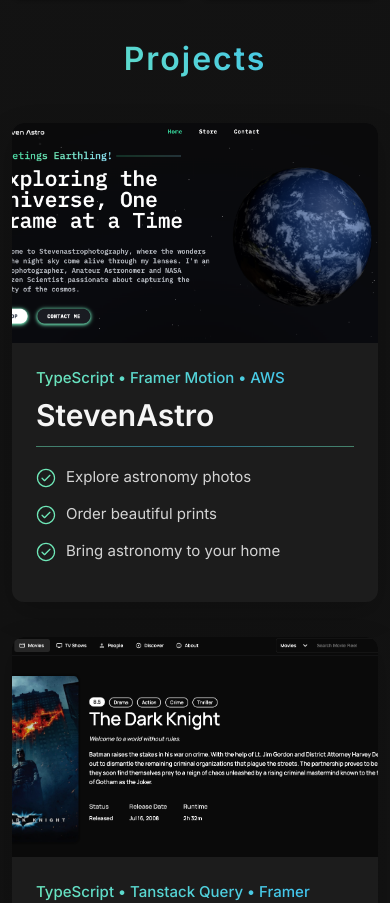
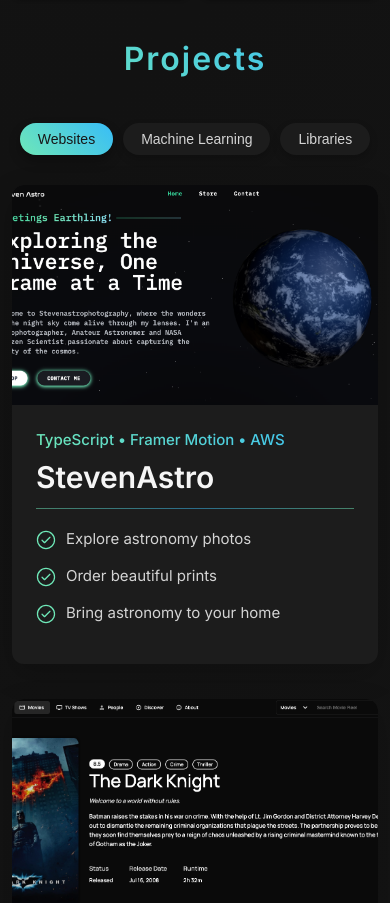
Before and after one commit to ghosnkarl/portfolio, a React (Vite) app: page / in a window 390 px wide. Shown: the part 4360-5263 px from the top of the page. Built offline with nearby package versions, Linux system fonts and the light colour scheme.

Commit message:
Enhance Projects section with tabbed navigation and project filtering by type

```diff
--- a/src/lib/data.tsx
+++ b/src/lib/data.tsx
@@ -19,6 +19,8 @@
   SiRedux,
   SiTypescript,
 } from 'react-icons/si';
+
+export type ProjectType = 'Websites' | 'Machine Learning' | 'Libraries';
 import movieReelImg from '@/assets/movieReel.png';
 import reactSearchImg from '@/assets/react_api_search.png';
 import stevenAstroImg from '@/assets/steven_astro.png';
@@ -119,7 +121,7 @@
       'Order beautiful prints',
       'Bring astronomy to your home',
     ],
-
+    type: 'Websites',
     webLink: 'https://d189nbh08vmfvq.cloudfront.net/',
     githubLink: null,
   },
@@ -133,7 +135,7 @@
       'View detailed information',
       'User-friendly interface',
     ],
-
+    type: 'Websites',
     webLink: 'http://movie-reel.netlify.app',
     githubLink: 'https://github.com/ghosnkarl/MovieReel',
   },
@@ -146,7 +148,7 @@
       'Results list dropdown',
       'Loading and error states',
     ],
-
+    type: 'Libraries',
     webLink: 'https://codesandbox.io/p/sandbox/3jz3z2',
     githubLink: 'https://github.com/ghosnkarl/react-api-search',
   },
@@ -159,6 +161,7 @@
       'Food image recognition',
       'Real-time food detection',
     ],
+    type: 'Machine Learning',
     webLink: 'https://huggingface.co/spaces/karlghosn/foodvision_big',
     githubLink: null,
   },
--- a/src/sections/projects/ProjectsSection.module.css
+++ b/src/sections/projects/ProjectsSection.module.css
@@ -12,6 +12,48 @@
   @media (max-width: 600px) {
     max-width: 40rem;
   }
+}
+
+.tabsContainer {
+  display: flex;
+  justify-content: center;
+  margin: 3rem 0;
+  gap: 1.2rem;
+  flex-wrap: wrap;
+
+  @media (max-width: 600px) {
+    gap: 1rem;
+  }
+}
+
+.tabItem {
+  padding: 1rem 2.4rem;
+  font-size: 1.6rem;
+  font-weight: 500;
+  color: var(--color-gray-300);
+  background-color: #1c1c1c;
+  border: none;
+  border-radius: 3rem;
+  cursor: pointer;
+  transition: all 0.3s ease;
+  box-shadow: 0 4px 8px rgba(0, 0, 0, 0.2);
+
+  @media (max-width: 600px) {
+    padding: 0.8rem 1.8rem;
+    font-size: 1.4rem;
+  }
+}
+
+.tabItem:hover:not(.activeTab) {
+  color: var(--color-gray-100);
+  background-color: #2a2a2a;
+  box-shadow: 0 6px 12px rgba(0, 0, 0, 0.25);
+}
+
+.activeTab {
+  color: var(--color-gray-900);
+  background: linear-gradient(45deg, var(--color-emerald-500), #38bdf8);
+  box-shadow: 0 6px 12px rgba(0, 0, 0, 0.3);
 }
 
 .projectsGrid {
@@ -160,6 +202,15 @@
   }
 }
 
+.noProjects {
+  grid-column: 1 / -1;
+  text-align: center;
+  font-size: 1.8rem;
+  color: var(--color-gray-300);
+  padding: 6rem 0;
+  font-style: italic;
+}
+
 .projectLinks {
   display: flex;
   gap: 1.2rem;
--- a/src/sections/projects/ProjectsSection.tsx
+++ b/src/sections/projects/ProjectsSection.tsx
@@ -6,7 +6,10 @@
 import { GrLinkUp } from 'react-icons/gr';
 import useSectionInView from '@/lib/hooks';
 import { GoCheckCircle } from 'react-icons/go';
-import { useRef } from 'react';
+import { useRef, useState } from 'react';
+import { ProjectType } from '@/lib/data';
+
+type FilterType = ProjectType;
 
 const Project = ({ project }: { project: (typeof data.projects)[number] }) => {
   const itemRef = useRef<HTMLDivElement>(null);
@@ -76,15 +79,63 @@
 
 const ProjectsSection = () => {
   const { ref } = useSectionInView('Projects', 0.2);
+  const [activeTab, setActiveTab] = useState<FilterType>('Websites');
+
+  const filteredProjects = data.projects.filter(
+    (project) => project.type === activeTab
+  );
+
+  const tabItems: FilterType[] = ['Websites', 'Machine Learning', 'Libraries'];
 
   return (
     <section id='projects' ref={ref} className={classes.container}>
       <SectionHeading title='Projects' />
-      <div className={classes.projectsGrid}>
-        {data.projects.map((project) => (
-          <Project key={project.title} project={project} />
+
+      <motion.div
+        className={classes.tabsContainer}
+        initial={{ opacity: 0, y: -20 }}
+        animate={{ opacity: 1, y: 0 }}
+        transition={{ duration: 0.5 }}
+      >
+        {tabItems.map((tabName) => (
+          <motion.button
+            key={tabName}
+            className={`${classes.tabItem} ${
+              activeTab === tabName ? classes.activeTab : ''
+            }`}
+            onClick={() => setActiveTab(tabName)}
+            whileHover={{ y: -3 }}
+            whileTap={{ scale: 0.95 }}
+            transition={{ duration: 0.2 }}
+          >
+            {tabName}
+          </motion.button>
         ))}
-      </div>
+      </motion.div>
+
+      <motion.div
+        className={classes.projectsGrid}
+        layout
+        initial={{ opacity: 0, y: 20 }}
+        animate={{ opacity: 1, y: 0 }}
+        exit={{ opacity: 0, y: 20 }}
+        transition={{ duration: 0.5, type: 'spring' }}
+      >
+        {filteredProjects.length > 0 ? (
+          filteredProjects.map((project) => (
+            <Project key={project.title} project={project} />
+          ))
+        ) : (
+          <motion.div
+            className={classes.noProjects}
+            initial={{ opacity: 0 }}
+            animate={{ opacity: 1 }}
+            transition={{ delay: 0.3 }}
+          >
+            No projects found in this category.
+          </motion.div>
+        )}
+      </motion.div>
     </section>
   );
 };
```
